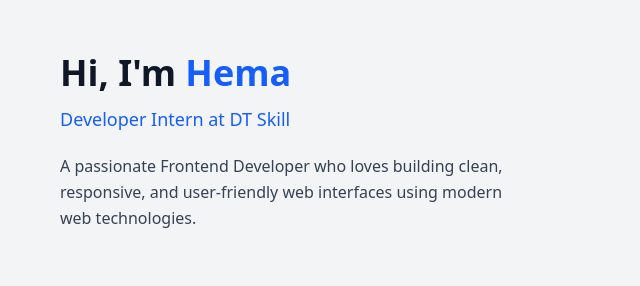
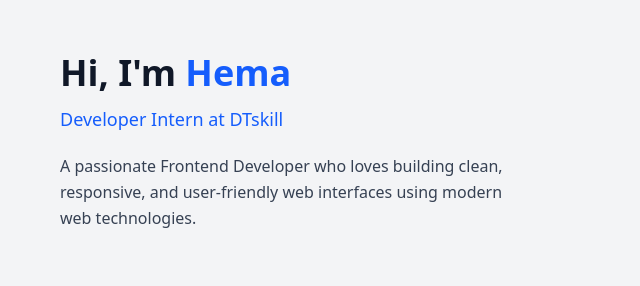
Before and after one commit to HemaNatarajan11/task1_repository, a website: page index.html in a window 1280 px wide. Shown: the part 318-604 px from the top of the page, 28-668 px from the left. Drawn offline with Linux system fonts and the light colour scheme.

Commit message:
Correct company name from 'DT Skill' to 'DTskill'

```diff
--- a/index.html
+++ b/index.html
@@ -31,7 +31,7 @@
             </h2>
 
             <p class="text-blue-600 text-lg font-medium mb-5">
-              Developer Intern at DT Skill
+              Developer Intern at DTskill
             </p>
 
             <p class="text-gray-700 leading-relaxed max-w-md">
```
